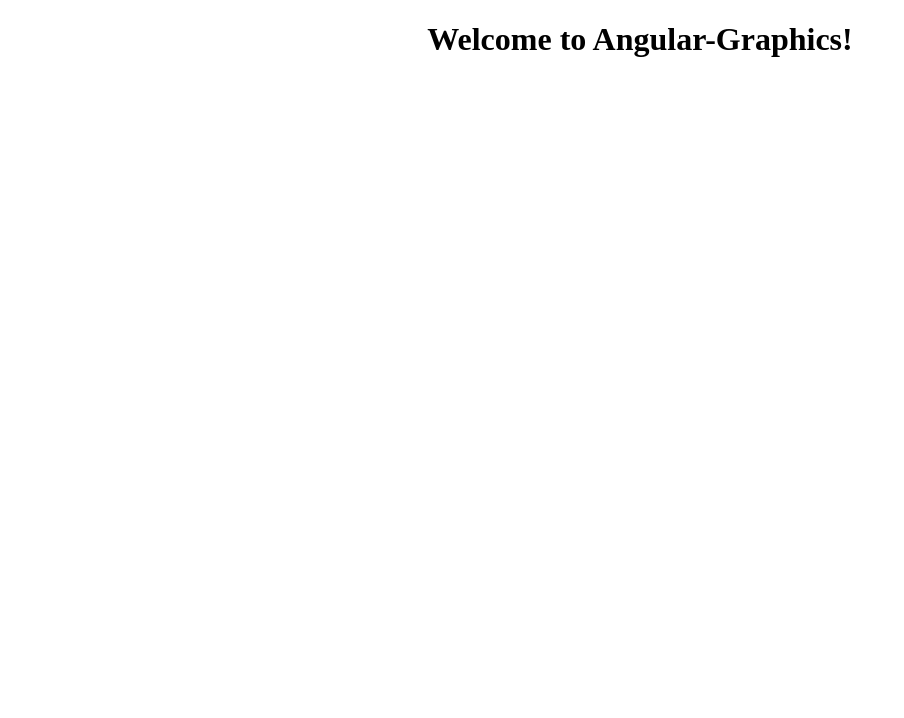
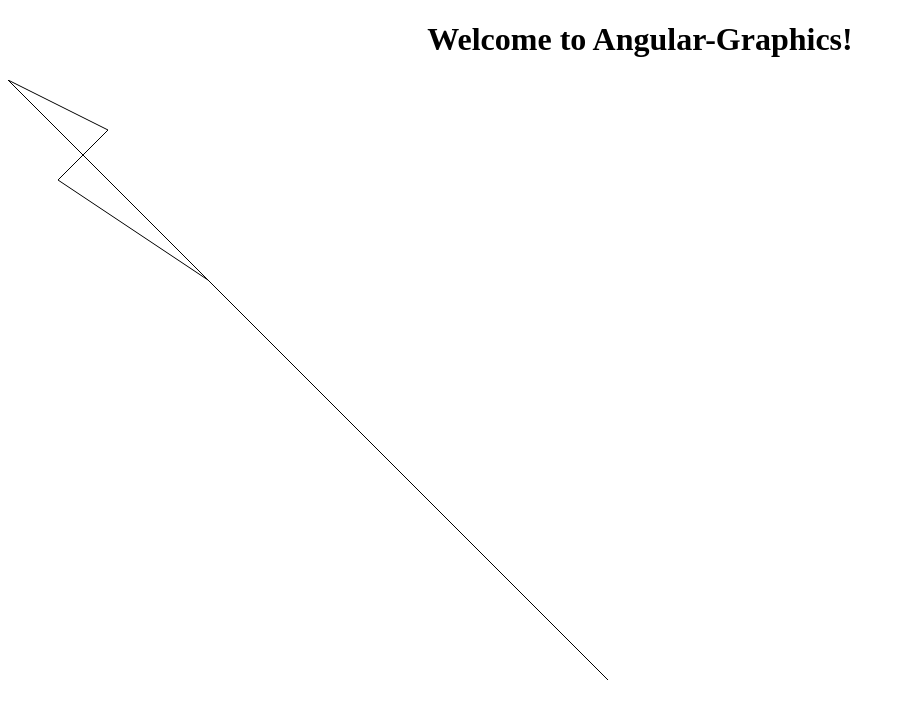
Before and after one commit to SpilledMilkCOM/Angular-Graphics, an Angular app: page / in a window 1280 px wide. Shown: the top 718 px of the page, without its empty margins (0-904 px from the left). Built offline with nearby package versions, Linux system fonts and the light colour scheme.

Commit message:
Added Chrome debugging configuration.

```diff
--- a/src/app/components/drawing/drawing.component.ts
+++ b/src/app/components/drawing/drawing.component.ts
@@ -27,9 +27,9 @@ export class DrawingComponent implements OnInit {
 
         lines.draw(this.context);
 
-        // this.context.beginPath();
-        // this.context.moveTo(0, 0);
-        // this.context.lineTo(this.context.canvas.width, this.context.canvas.height);
-        // this.context.stroke();
+        this.context.beginPath();
+        this.context.moveTo(0, 0);
+        this.context.lineTo(this.context.canvas.width, this.context.canvas.height);
+        this.context.stroke();
     }
 }
--- a/src/app/models/Lines.ts
+++ b/src/app/models/Lines.ts
@@ -11,7 +11,7 @@ export class Lines implements ILineArray {
 
     addPoint(point: IPoint)
     {
-        this.points.concat(point);
+        this.points.push(point);
     }
 
     draw(context: CanvasRenderingContext2D): void
```
